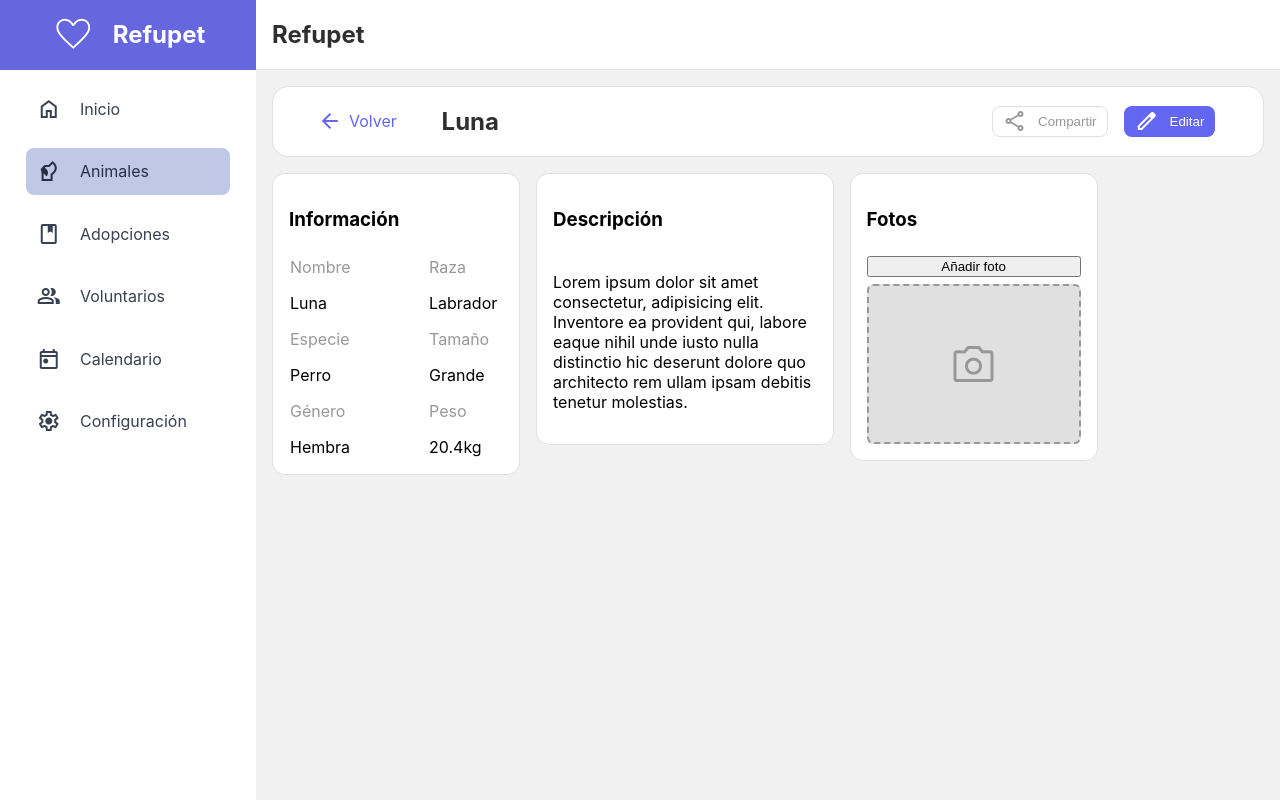
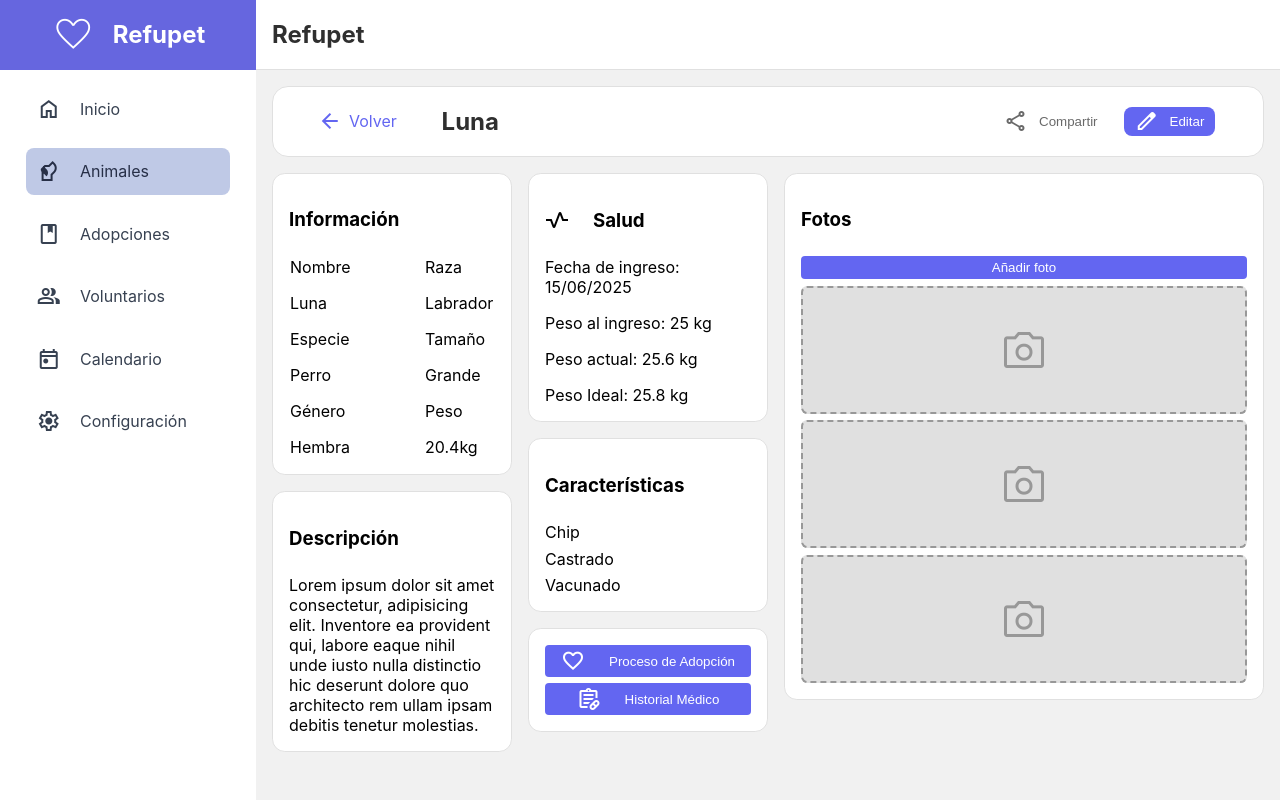
Before and after one commit to hackapet-project/petsync_web_V2, an Angular app in the folder front/: page /animals/1 in a window 1280 px wide. Built offline with nearby package versions, Linux system fonts and the light colour scheme.

Commit message:
Modify animal views

```diff
--- a/front/src/app/components/animal-detail/animal-detail.css
+++ b/front/src/app/components/animal-detail/animal-detail.css
@@ -1,3 +1,40 @@
+@media (min-width:768px) {
+  section {
+    div {
+      display: grid;
+      grid-template-columns: repeat(3, minmax(0, 1fr));
+
+      div.first-col {
+        /* grid-column: span 1; */
+        /* background-color: beige; */
+        display: flex;
+        flex-direction: column;
+        width: 25%;
+
+      }
+
+      div.second-col {
+        flex-direction: column;
+        article {
+          width: 100%;
+        }
+        /* background-color: red; */
+        width: 25%;
+      }
+
+      div.third-col {
+        width: 50%;
+
+        article {
+          width: 100%;
+        }
+        /* background-color: red; */
+        /* width: 33%; */
+      }
+    }
+  }
+}
+
 section {
   display: flex;
   flex-direction: column;
@@ -45,7 +82,7 @@ section {
 
       button {
         align-items: center;
-        border: 1px solid var(--light-grey);
+        border: 1px solid var(--dark-grey);
         border-radius: .6em;
         box-sizing: border-box;
         color: var(--grey);
@@ -57,9 +94,14 @@ section {
         transition: all .3s;
 
         &:nth-child(1) {
+          background-color: var(--light-grey);
           background-color: white;
+          color: var(--dark-grey);
+          color: rgba(0, 0, 0, 0.589);
+
           &:hover {
-            background-color: var(--light-grey);
+            background-color: var(--grey);
+            /* color: white; */
           }
         }
 
@@ -79,11 +121,13 @@ section {
   div {
     display: flex;
     gap: 1em;
+    /* justify-content: space-around; */
     /* background-color: yellow; */
   }
 
   article {
-    background-color: rgb(204, 138, 138);
+    /* align-items: center; */
+    /* background-color: rgb(204, 138, 138); */
     background-color: white;
     border: var(--border-style);
     border-radius: .8em;
@@ -93,10 +137,41 @@ section {
     flex-direction: column;
     height: fit-content;
     gap: .4em;
-    min-width: 25%;
-    max-width: 30%;
+    /* min-width: 25%; */
+    /* max-width: 50%; */
+
+    button {
+      display: flex;
+      align-items: center;
+      place-content: center;
+
+      background-color: var(--purple);
+      border: none;
+      color: white;
+      cursor: pointer;
+      padding: .3em;
+      border-radius: .3em;
+
+      &:hover {
+        background-color: var(--dark-purple);
+      }
+
+      mat-icon {
+        margin-right: 1em;
+      }
+    }
+
+    h3 {
+      display: flex;
+      align-items: center;
+
+      mat-icon {
+        margin-right: 1em;
+      }
+    }
 
     p {
+      margin: 0;
       text-wrap: balance;
     }
 
@@ -111,8 +186,9 @@ section {
         border: 1px solid white;
 
         label {
-          color: var(--grey);
+          color: var(--dark-grey);
         }
+
         p {
           margin: 0;
         }
@@ -126,7 +202,8 @@ section {
       border: 2px dashed var(--grey);
       border-radius: .4em;
       display: flex;
-      height: 10em;
+      gap: 1em;
+      height: 8em;
       place-content: center;
 
       mat-icon {
--- a/front/src/app/components/animal-detail/animal-detail.html
+++ b/front/src/app/components/animal-detail/animal-detail.html
@@ -6,6 +6,10 @@
         Volver
       </a>
       <h2>{{ animal()?.name }}</h2>
+
+      @if (! animal()) {
+      <h2>Animal no encontrado</h2>
+      }
     </div>
     <nav>
       <button>
@@ -18,7 +22,9 @@
       </button>
     </nav>
   </header>
-  <div>
+
+  <div class="grid-container">
+    <div class="first-col">
       <article>
         <h3>Información</h3>
         <div>
@@ -40,20 +46,127 @@
           </section>
         </div>
       </article>
-
       <article>
         <h3>Descripción</h3>
-      <p>Lorem ipsum dolor sit amet consectetur, adipisicing elit. Inventore ea provident qui, labore eaque nihil unde iusto nulla distinctio hic deserunt dolore quo architecto rem ullam ipsam debitis tenetur molestias.</p>
+        <p>Lorem ipsum dolor sit amet consectetur, adipisicing elit. Inventore ea provident qui, labore eaque nihil unde
+          iusto nulla distinctio hic deserunt dolore quo architecto rem ullam ipsam debitis tenetur molestias.</p>
+      </article>
+    </div>
+
+    <div class="second-col">
+      <article>
+        <h3>
+          <mat-icon fontSet="material-symbols-outlined">vital_signs</mat-icon>
+          Salud
+        </h3>
+        <section>
+          <label for="">Fecha de ingreso:
+            <span>15/06/2025</span>
+          </label>
+          <label for="">Peso al ingreso:
+            <span>25 kg</span>
+          </label>
+          <label for="">Peso actual:
+            <span>25.6 kg</span>
+          </label>
+          <label for="">Peso Ideal:
+            <span>25.8 kg</span>
+          </label>
+        </section>
+      </article>
+      <article>
+        <h3>
+          <!-- <mat-icon fontSet="material-symbols-outlined">vital_signs</mat-icon> -->
+          Características
+        </h3>
+        <span>Chip</span>
+        <span>Castrado</span>
+        <span>Vacunado</span>
       </article>
 
       <article>
-      <!-- <header> -->
+        <button>
+          <mat-icon fontSet="material-symbols-outlined">favorite</mat-icon>
+          Proceso de Adopción
+        </button>
+        <button>
+          <mat-icon fontSet="material-symbols-outlined">prescriptions</mat-icon>
+          Historial Médico
+        </button>
+      </article>
+    </div>
+    <div class="third-col">
+      <article>
         <h3>Fotos</h3>
         <button>Añadir foto</button>
-      <!-- </header> -->
+        <div class="photo">
+          <mat-icon fontSet="material-symbols-outlined">photo_camera</mat-icon>
+        </div>
+        <div class="photo">
+          <mat-icon fontSet="material-symbols-outlined">photo_camera</mat-icon>
+        </div>
         <div class="photo">
           <mat-icon fontSet="material-symbols-outlined">photo_camera</mat-icon>
         </div>
       </article>
     </div>
+  </div>
+
 </section>
+<!-- <div>
+  <article>
+    <h3>Información</h3>
+    <div>
+      <section>
+          <label for="">Nombre</label>
+          <p>{{ animal()?.name }}</p>
+          <label for="">Especie</label>
+          <p>{{ animal()?.species }}</p>
+          <label for="">Género</label>
+          <p>{{ animal()?.gender }}</p>
+      </section>
+      <section>
+          <label for="">Raza</label>
+          <p>{{ animal()?.breed }}</p>
+            <label for="">Tamaño</label>
+            <p>{{ animal()?.size }}</p>
+          <label for="">Peso</label>
+          <p>{{ animal()?.weight }}</p>
+      </section>
+    </div>
+  </article>
+  <article>
+    <h3>Descripción</h3>
+    <p>Lorem ipsum dolor sit amet consectetur, adipisicing elit. Inventore ea provident qui, labore eaque nihil unde iusto nulla distinctio hic deserunt dolore quo architecto rem ullam ipsam debitis tenetur molestias.</p>
+  </article>
+  <article>
+    <h3>Características</h3>
+    <button>
+      <mat-icon fontSet="material-symbols-outlined">favorite</mat-icon>
+      Proceso de Adopción
+    </button>
+    <button>
+      <mat-icon fontSet="material-symbols-outlined">prescriptions</mat-icon>
+      Historial Médico
+    </button>
+  </article>
+</div>
+<div>
+  <article>
+    <h3>Información médica</h3>
+  </article>
+
+</div>
+<article>
+    <h3>Fotos</h3>
+    <button>Añadir foto</button>
+  <div class="photo">
+    <mat-icon fontSet="material-symbols-outlined">photo_camera</mat-icon>
+  </div>
+  <div class="photo">
+    <mat-icon fontSet="material-symbols-outlined">photo_camera</mat-icon>
+  </div>
+  <div class="photo">
+    <mat-icon fontSet="material-symbols-outlined">photo_camera</mat-icon>
+  </div>
+</article> -->
--- a/front/src/app/components/widgets/animal-card/animal-card.css
+++ b/front/src/app/components/widgets/animal-card/animal-card.css
@@ -29,7 +29,10 @@ section {
     /* border-radius: 1em; */
 
     p {
-      color: var(--grey);
+      color: var(--dark-grey);
+      span {
+        color: black;
+      }
     }
   }
 }
--- a/front/src/app/components/widgets/animal-card/animal-card.html
+++ b/front/src/app/components/widgets/animal-card/animal-card.html
@@ -6,11 +6,11 @@
     <h3>{{ animal().name }}</h3>
   </header>
   <article >
-    <p>Especie: {{ animal().species}} </p>
-    <p>Raza: {{ animal().breed}} </p>
-    <p>Tamaño: {{ animal().size}} </p>
-    <p>Peso: {{ animal().weight}} </p>
-    <p>Sexo: {{ animal().gender}} </p>
+    <p>Especie: <span>{{ animal().species}}</span></p>
+    <p>Raza: <span>{{ animal().breed}}</span> </p>
+    <p>Tamaño: <span>{{ animal().size}}</span> </p>
+    <p>Peso: <span>{{ animal().weight}}</span> </p>
+    <p>Sexo: <span>{{ animal().gender}}</span> </p>
 
     <a [routerLink]="['/animals', animal().id]">Detalles</a>
     <!-- <p>{{ animal().breed}} </p> -->
```
Lines whose indentation alone changed are shown as unchanged.
